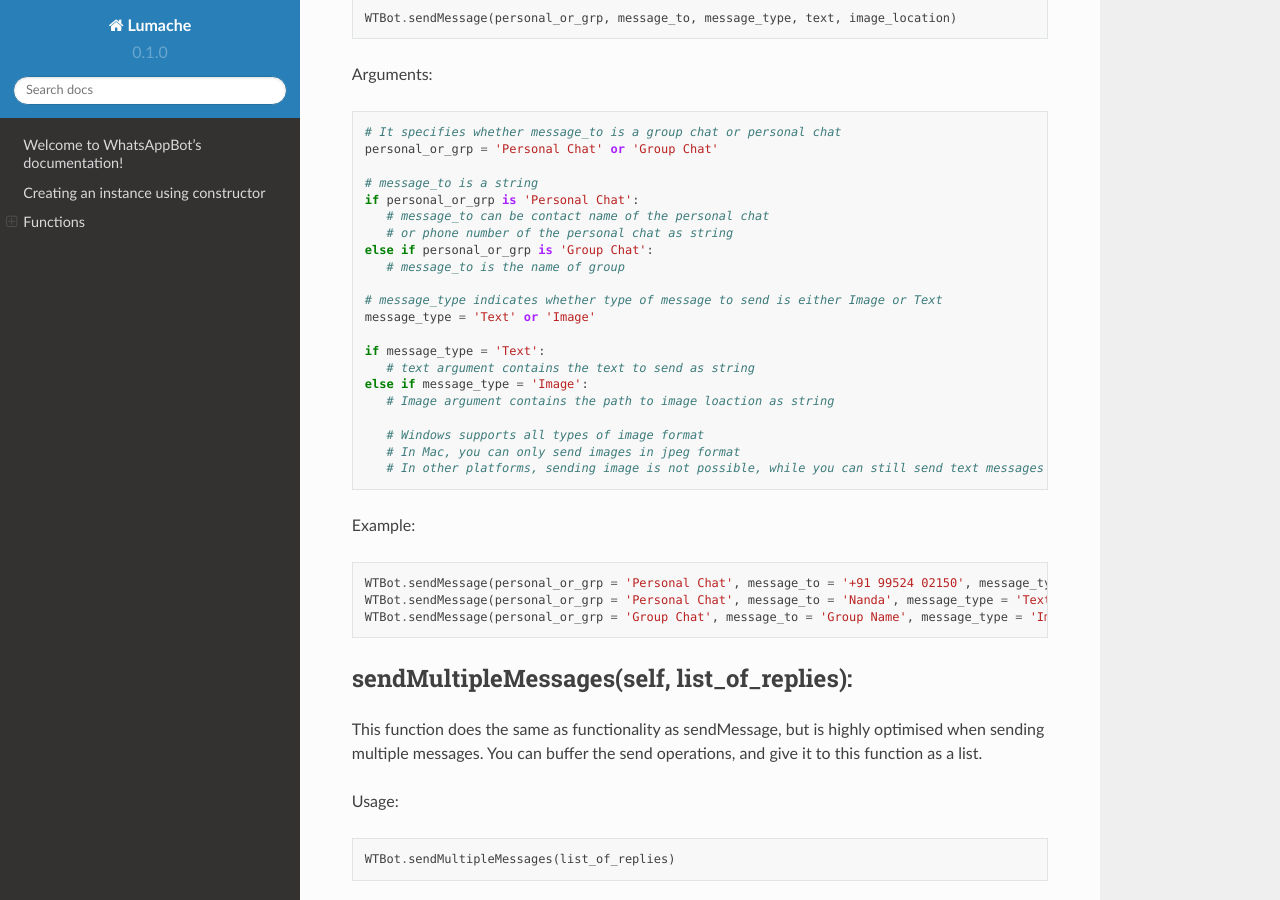
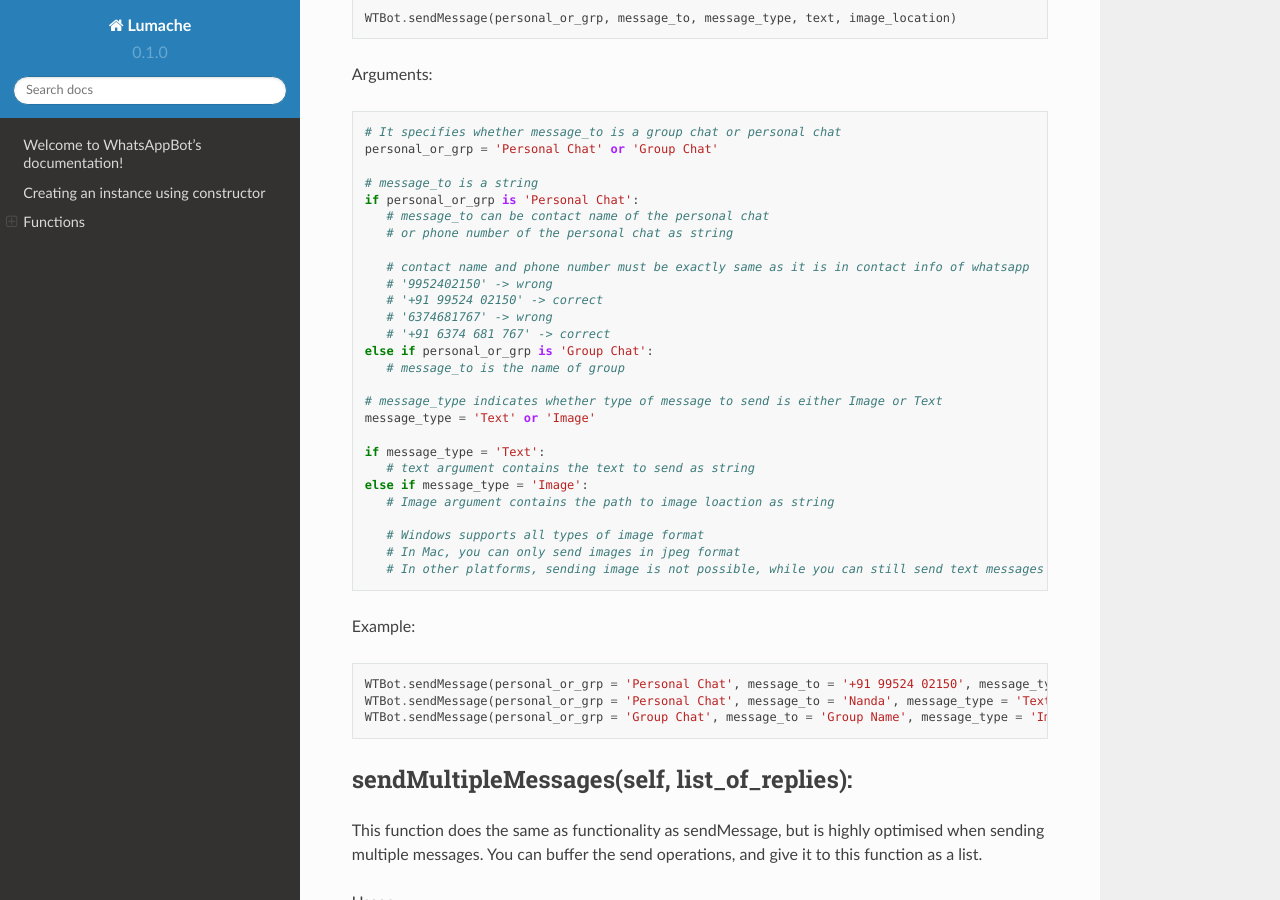
Before and after one commit to ArvindR07/WhatsAppBotDocs, a Sphinx documentation site: the page built from docs/source/index.rst, in a window 1280 px wide and 900 px high, scrolled down 2918 px. Built offline with Sphinx 7.4.7 and the Read the Docs theme 2.0.0, drawn with Linux system fonts in a browser that asks for light colours.

Commit message:
Update index.rst

```diff
--- a/docs/source/index.rst
+++ b/docs/source/index.rst
@@ -137,6 +137,12 @@ Arguments:
    if personal_or_grp is 'Personal Chat':
       # message_to can be contact name of the personal chat
       # or phone number of the personal chat as string
+
+      # contact name and phone number must be exactly same as it is in contact info of whatsapp
+      # '9952402150' -> wrong
+      # '+91 99524 02150' -> correct
+      # '6374681767' -> wrong
+      # '+91 6374 681 767' -> correct
    else if personal_or_grp is 'Group Chat':
       # message_to is the name of group
 
```
